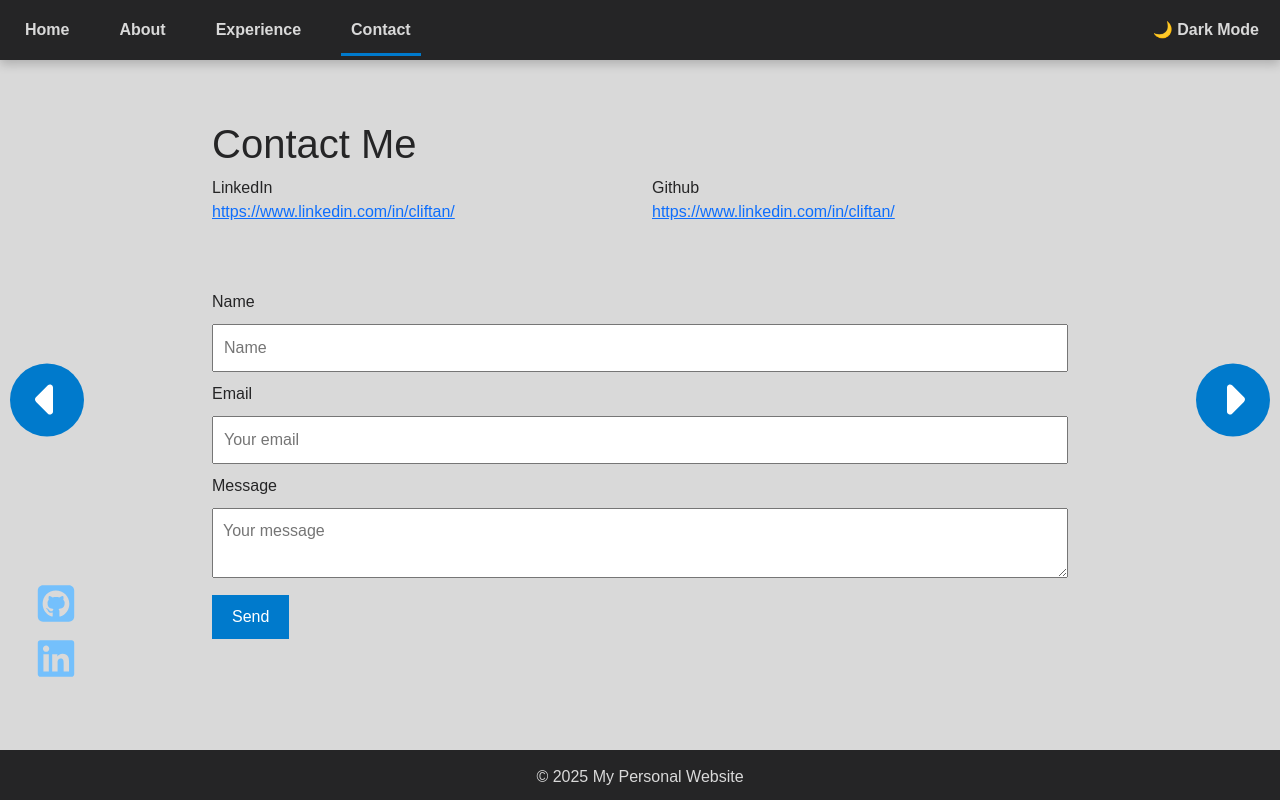
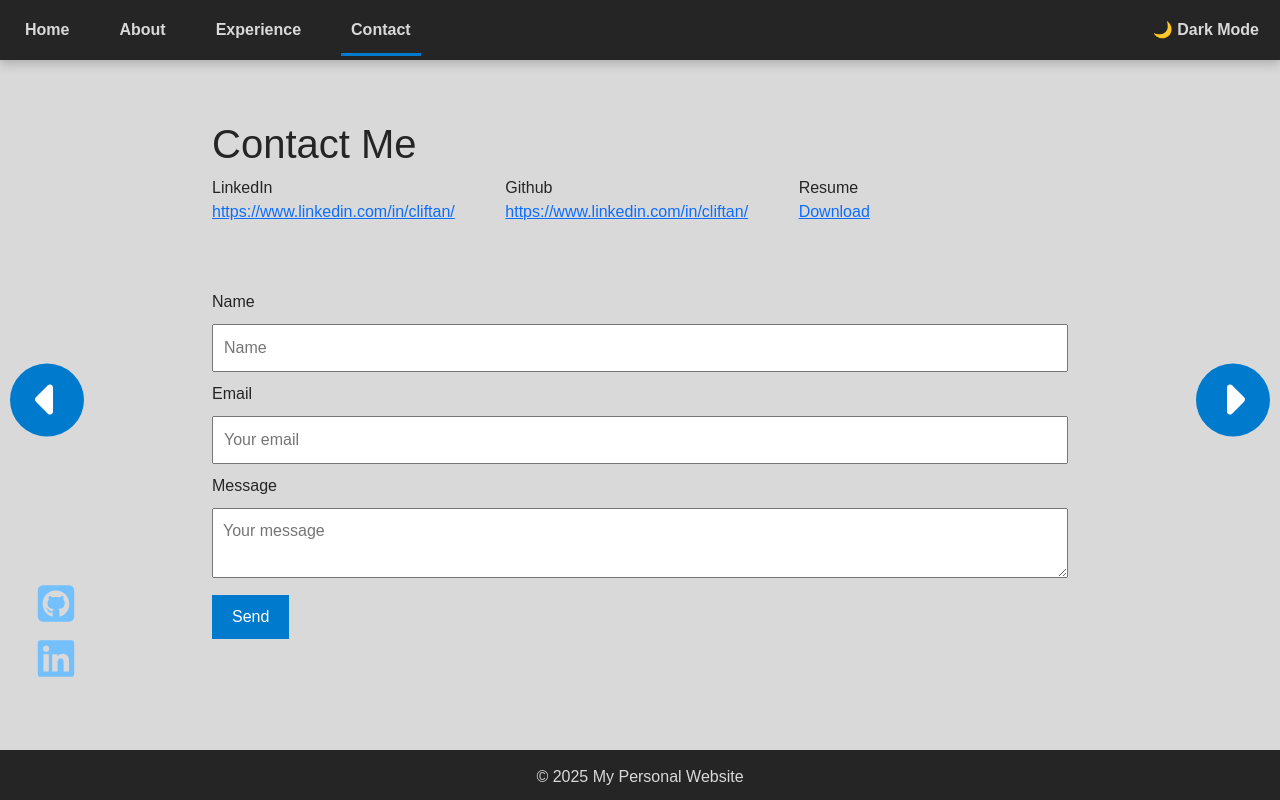
Before and after one commit to Cliftan/Clifton, a React (Vite) app: page / in a window 1280 px wide. Both pictures are taken after a click on the button "Contact". Built offline with nearby package versions, Linux system fonts and the light colour scheme.

Commit message:
Added download resume buttoon

```diff
--- a/src/pages/Contact.jsx
+++ b/src/pages/Contact.jsx
@@ -1,7 +1,6 @@
 import React from 'react';
 import { motion } from 'framer-motion';
-import { faSquareGithub } from '@fortawesome/free-brands-svg-icons';
-import { faLinkedin } from '@fortawesome/free-brands-svg-icons';
+import resume from "../assets/REsume.pdf"
 
 const Contact = () => {
   const [result, setResult] = React.useState("");
@@ -45,6 +44,11 @@ const Contact = () => {
               <a href='https://github.com/Cliftan' target='_blank'>https://www.linkedin.com/in/cliftan/</a>
               </p>
             </div>
+            <div className='col'>
+              <p>Resume<br/>
+              <a href={resume} download='Resume.pdf'>Download</a>
+              </p>
+            </div>
           </div>
           <form onSubmit={onSubmit}>
             <label>Name</label>
```
